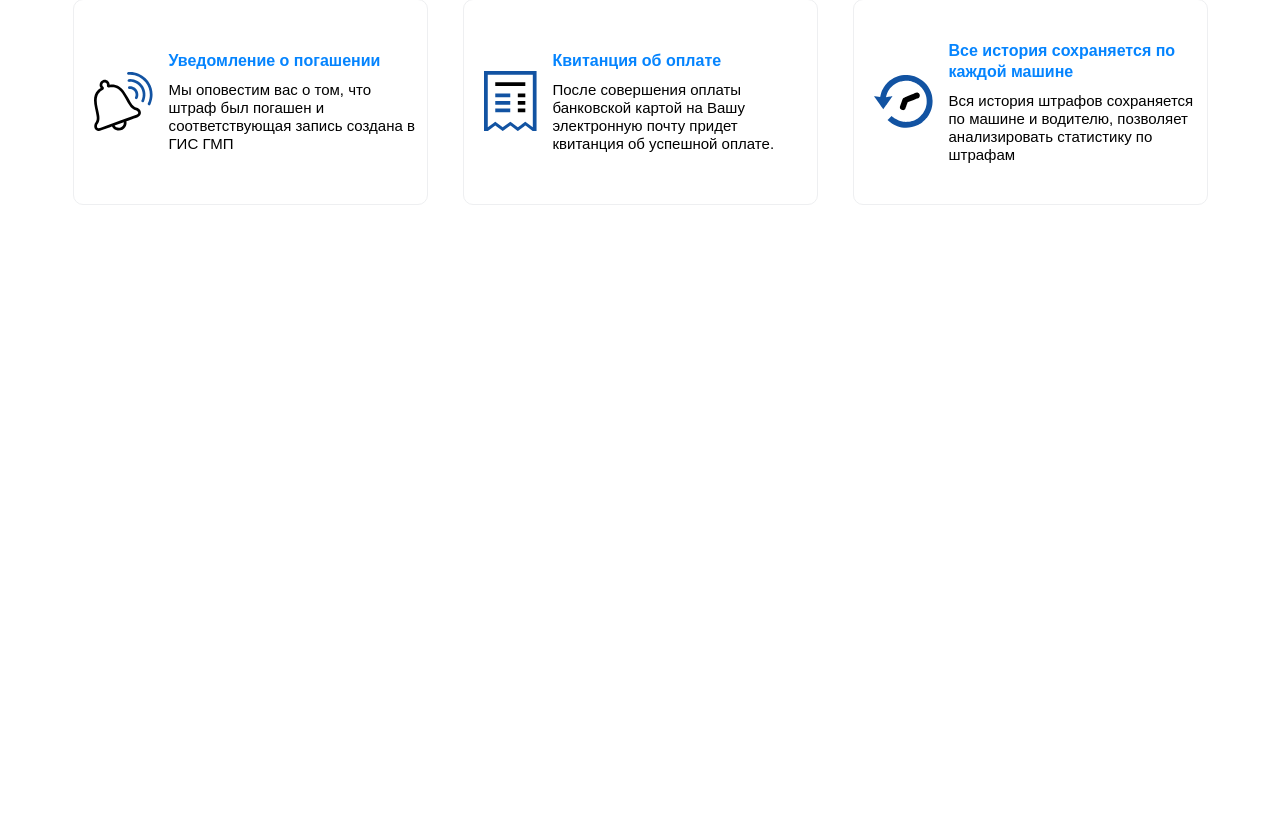
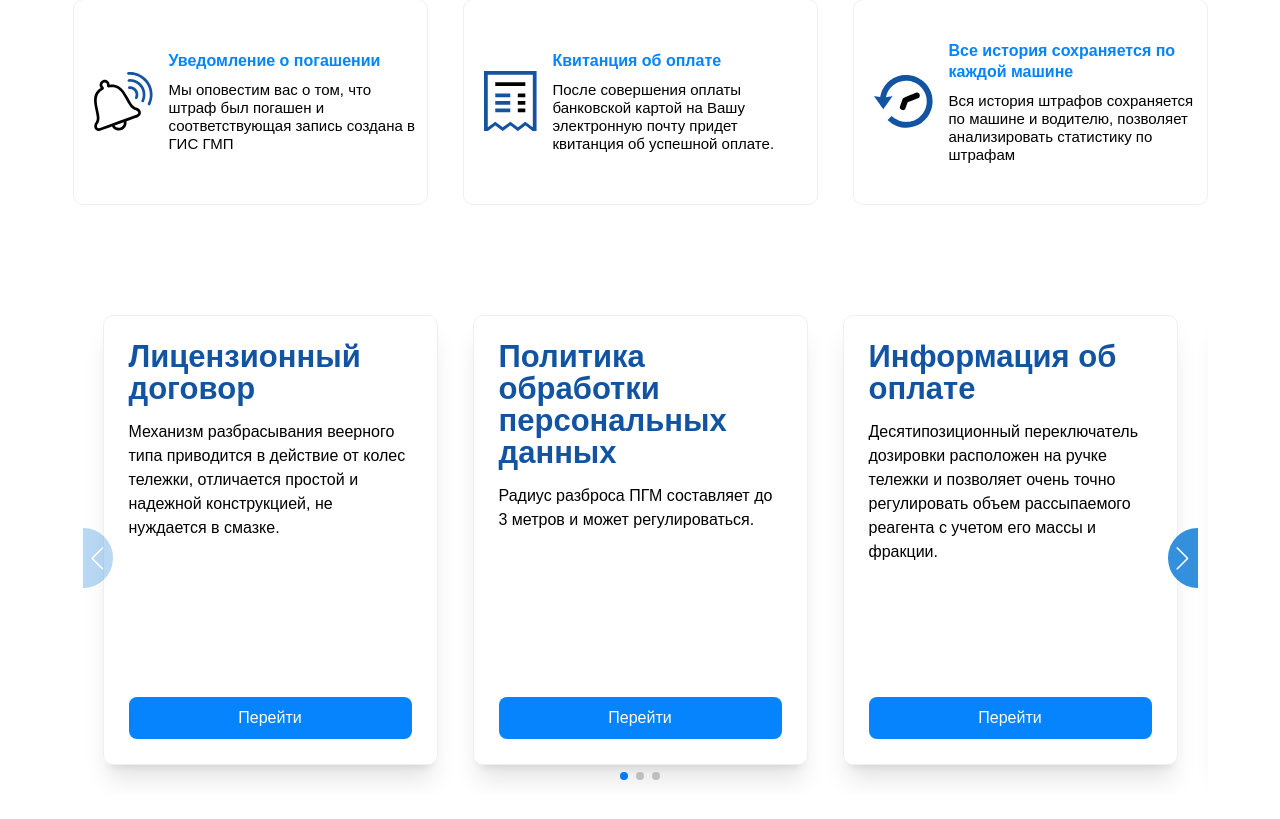
Before and after one commit to pwnz22/compas-test, a Nuxt app: page / in a window 1280 px wide. Shown: the part 947-1766 px from the top of the page. Before the commit the page ends 1152 px from the top, so only its background shows below. Built offline with nearby package versions, Linux system fonts and the light colour scheme.

Commit message:
Добавил слайдер

```diff
--- /dev/null
+++ b/components/Slider.vue
@@ -0,0 +1,94 @@
+<script setup>
+import { Swiper, SwiperSlide } from 'swiper/vue';
+import { Navigation, Pagination, Scrollbar, A11y } from 'swiper/modules';
+
+import 'swiper/css';
+import 'swiper/css/navigation';
+import 'swiper/css/pagination';
+import 'swiper/css/scrollbar';
+
+const slides = [
+  {
+    title: 'Лицензионный договор',
+    description:
+      'Механизм разбрасывания веерного типа приводится в действие от колес тележки, отличается простой и надежной конструкцией, не нуждается в смазке. ',
+  },
+  {
+    title: 'Политика обработки персональных данных',
+    description:
+      'Радиус разброса ПГМ составляет до 3 метров и может регулироваться.',
+  },
+  {
+    title: 'Информация об оплате',
+    description:
+      'Десятипозиционный переключатель дозировки расположен на ручке тележки и позволяет очень точно регулировать объем рассыпаемого реагента с учетом его массы и фракции.',
+  },
+  {
+    title: 'Политика обработки персональных данных',
+    description:
+      'Десятипозиционный переключатель дозировки расположен на ручке',
+  },
+  {
+    title: 'Десятипозиционный переключатель',
+    description:
+      'ручке тележки и позволяет очень точно регулировать объем рассыпаемого реагента с учетом его массы и фракции.',
+  },
+];
+</script>
+
+<template>
+  <swiper
+    class="!p-7.5"
+    :slides-per-view="3"
+    :space-between="35"
+    :modules="[Navigation, Pagination]"
+    navigation
+    :pagination="{ clickable: true }"
+  >
+    <swiper-slide v-for="slide in slides">
+      <div
+        class="shadow-xl rounded-[10px] border border-[#EEEFF1] p-[25px] h-[450px] flex flex-col justify-between"
+      >
+        <div>
+          <h2
+            class="text-[#1253A2] text-[31px] font-bold leading-[32px] mb-[15px]"
+          >
+            {{ slide.title }}
+          </h2>
+          <p>{{ slide.description }}</p>
+        </div>
+
+        <NuxtLink
+          to="slide"
+          class="bg-primary hover:bg-primary/70 rounded-lg px-[18px] py-[9px] text-white w-full text-center"
+          type="button"
+        >
+          Перейти
+        </NuxtLink>
+      </div>
+    </swiper-slide>
+  </swiper>
+</template>
+
+<style>
+:root {
+  --swiper-navigation-size: 23px;
+  --swiper-navigation-color: #fff;
+}
+.swiper-button-prev {
+  @apply w-10 h-10 rounded-full;
+  width: 30px;
+  height: 60px;
+  background-color: #3490dc;
+  border-top-left-radius: 100px;
+  border-bottom-left-radius: 100px;
+}
+.swiper-button-next {
+  @apply w-10 h-10 rounded-full;
+  width: 30px;
+  height: 60px;
+  background-color: #3490dc;
+  border-top-right-radius: 100px;
+  border-bottom-right-radius: 100px;
+}
+</style>
--- a/package.json
+++ b/package.json
@@ -12,6 +12,7 @@
   "dependencies": {
     "@nuxtjs/google-fonts": "^3.2.0",
     "nuxt": "^3.11.2",
+    "swiper": "^11.1.4",
     "vue": "^3.4.27",
     "vue-router": "^4.3.2"
   },
--- a/pages/index.vue
+++ b/pages/index.vue
@@ -249,7 +249,9 @@ const isOpen = ref(false);
   </section>
 
   <!-- Document Slider -->
-  <section></section>
+  <section class="my-20">
+    <Slider />
+  </section>
 
   <!-- Main modal -->
   <div
--- /dev/null
+++ b/pages/slide.vue
@@ -0,0 +1,5 @@
+<script setup></script>
+
+<template>
+  <h2>Лицензионный договор</h2>
+</template>
```
